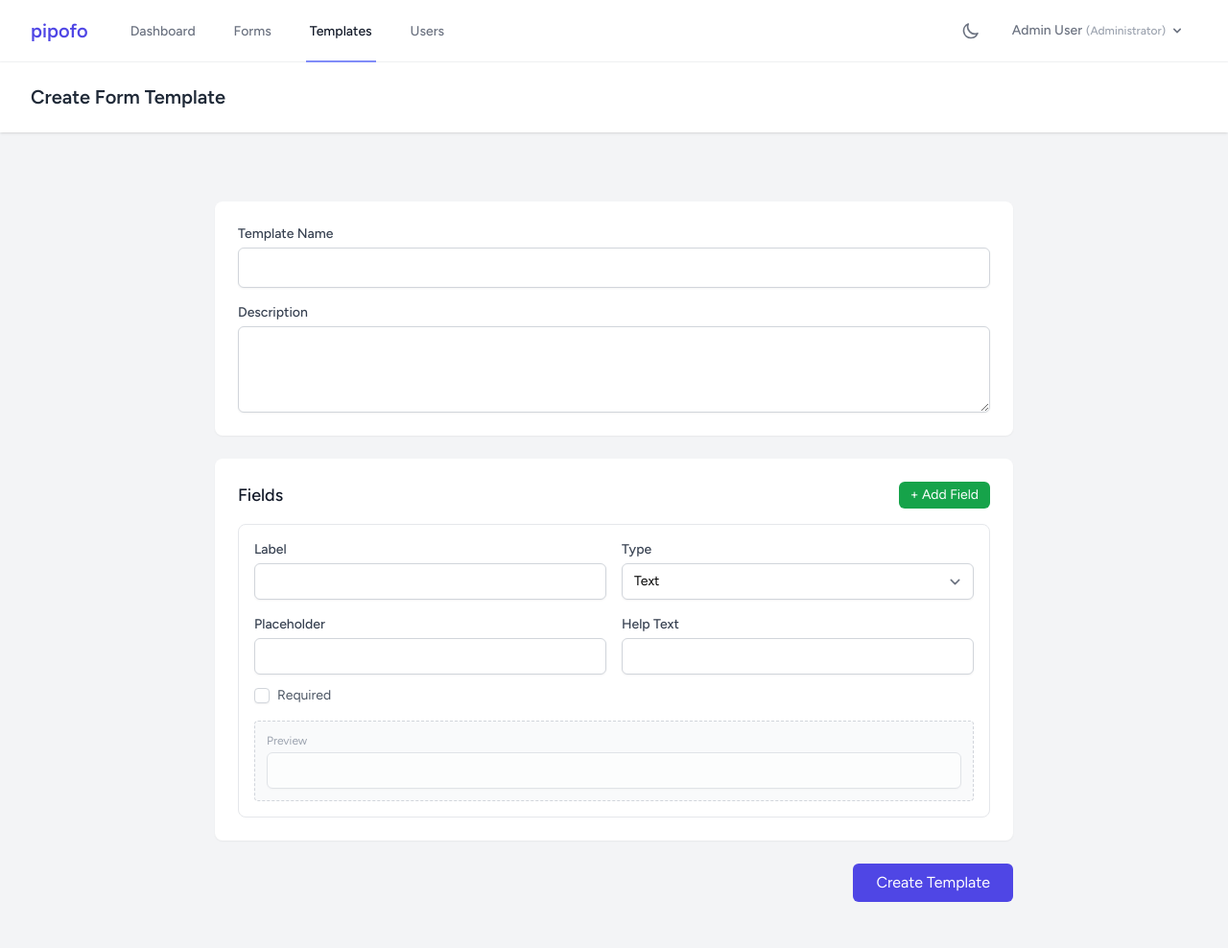
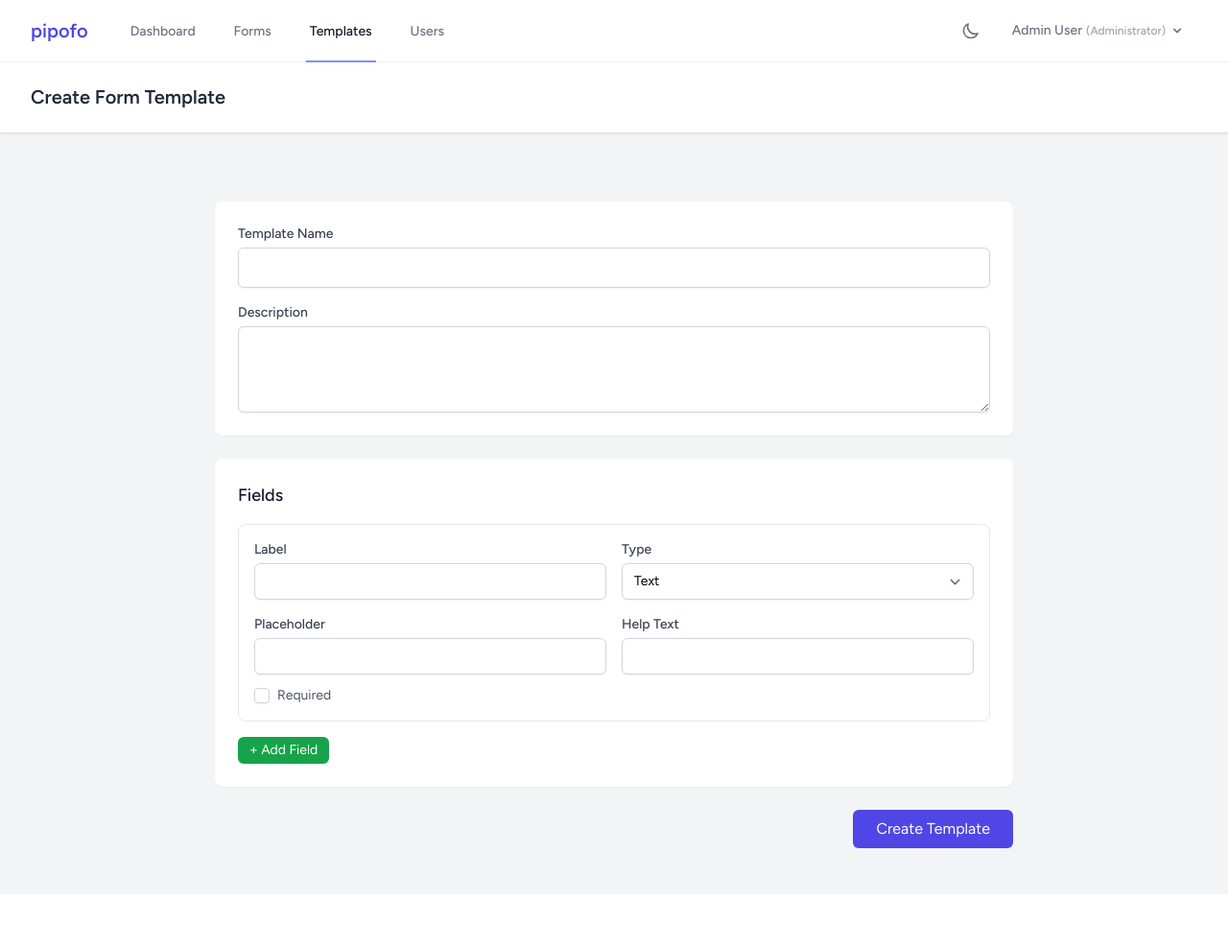
Before and after one commit to moritzgvt/pipofo, a Laravel app: page /form-templates/create in a window 1280 px wide. Shown: the whole page at 96% size. After the commit the page ends 884 px from the top, so only its background shows below. Run offline with Laravel 12, Linux system fonts and the light colour scheme; a user stored in the database is signed in; data comes from the database, SQL or seed files in the repository; style sheets or scripts are compiled from the project's sources; some libraries are stand-ins or nearby versions.

Commit message:
Add sortable fields, move Add Field button below fields, remove field preview
- Added up/down arrow buttons to reorder fields in both create and edit views
- Moved "Add Field" button from header to below the fields list
- Removed the field preview section from the create view
- Added moveUp/moveDown Alpine.js methods using splice for proper reactivity

Agent-Logs-Url: https://github.com/moritzgvt/pipofo/sessions/89113293-1a91-4f3d-ac79-95e9681dccd6

Co-authored-by: moritzgvt <39989672+moritzgvt@users.noreply.github.com>

```diff
--- a/resources/views/form-templates/create.blade.php
+++ b/resources/views/form-templates/create.blade.php
@@ -23,15 +23,16 @@
                 </div>
 
                 <div class="bg-white dark:bg-gray-800 shadow-sm sm:rounded-lg p-6">
-                    <div class="flex items-center justify-between mb-4">
-                        <h3 class="text-lg font-medium text-gray-900 dark:text-gray-100">Fields</h3>
-                        <button type="button" @click="addField()" class="px-3 py-1 bg-green-600 text-white text-sm rounded-md hover:bg-green-700 transition">+ Add Field</button>
-                    </div>
+                    <h3 class="text-lg font-medium text-gray-900 dark:text-gray-100 mb-4">Fields</h3>
 
                     <div class="space-y-4">
                         <template x-for="(field, index) in fields" :key="index">
                             <div class="border border-gray-200 dark:border-gray-700 rounded-lg p-4 relative">
-                                <button type="button" @click="removeField(index)" x-show="fields.length > 1" class="absolute top-2 right-2 text-red-500 hover:text-red-700" aria-label="Remove field">&times;</button>
+                                <div class="absolute top-2 right-2 flex items-center gap-1">
+                                    <button type="button" @click="moveUp(index)" x-show="index > 0" class="text-gray-400 hover:text-gray-600 dark:hover:text-gray-200 p-1" aria-label="Move field up">&uarr;</button>
+                                    <button type="button" @click="moveDown(index)" x-show="index < fields.length - 1" class="text-gray-400 hover:text-gray-600 dark:hover:text-gray-200 p-1" aria-label="Move field down">&darr;</button>
+                                    <button type="button" @click="removeField(index)" x-show="fields.length > 1" class="text-red-500 hover:text-red-700 p-1" aria-label="Remove field">&times;</button>
+                                </div>
 
                                 <div class="grid grid-cols-1 md:grid-cols-2 gap-4">
                                     <div>
@@ -72,38 +73,12 @@
                                     <label :for="'field_options_' + index" class="block text-sm font-medium text-gray-700 dark:text-gray-300">Options (comma-separated)</label>
                                     <input type="text" :name="'fields[' + index + '][options]'" :id="'field_options_' + index" x-model="field.options" placeholder="Option 1, Option 2, Option 3" class="mt-1 block w-full rounded-md border-gray-300 dark:border-gray-600 dark:bg-gray-700 dark:text-gray-200 shadow-sm focus:ring-indigo-500 focus:border-indigo-500 text-sm">
                                 </div>
-
-                                {{-- Preview --}}
-                                <div class="mt-4 p-3 bg-gray-50 dark:bg-gray-900/50 rounded border border-dashed border-gray-300 dark:border-gray-600">
-                                    <p class="text-xs text-gray-400 mb-1">Preview</p>
-                                    <template x-if="field.type === 'text' || field.type === 'number' || field.type === 'date'">
-                                        <input :type="field.type" disabled :placeholder="field.placeholder || field.label" class="block w-full rounded-md border-gray-300 dark:border-gray-600 dark:bg-gray-700 dark:text-gray-200 shadow-sm text-sm opacity-60">
-                                    </template>
-                                    <template x-if="field.type === 'textarea'">
-                                        <textarea disabled :placeholder="field.placeholder || field.label" rows="2" class="block w-full rounded-md border-gray-300 dark:border-gray-600 dark:bg-gray-700 dark:text-gray-200 shadow-sm text-sm opacity-60"></textarea>
-                                    </template>
-                                    <template x-if="field.type === 'checkbox'">
-                                        <label class="inline-flex items-center opacity-60">
-                                            <input type="checkbox" disabled class="rounded border-gray-300 text-indigo-600 shadow-sm">
-                                            <span class="ms-2 text-sm text-gray-600 dark:text-gray-400" x-text="field.label"></span>
-                                        </label>
-                                    </template>
-                                    <template x-if="field.type === 'select'">
-                                        <select disabled class="block w-full rounded-md border-gray-300 dark:border-gray-600 dark:bg-gray-700 dark:text-gray-200 shadow-sm text-sm opacity-60">
-                                            <option>-- Select --</option>
-                                        </select>
-                                    </template>
-                                    <template x-if="field.type === 'radio'">
-                                        <div class="flex gap-4 opacity-60">
-                                            <label class="inline-flex items-center">
-                                                <input type="radio" disabled class="border-gray-300 text-indigo-600 shadow-sm">
-                                                <span class="ms-2 text-sm text-gray-600 dark:text-gray-400">Option</span>
-                                            </label>
-                                        </div>
-                                    </template>
-                                </div>
                             </div>
                         </template>
+                    </div>
+
+                    <div class="mt-4">
+                        <button type="button" @click="addField()" class="px-3 py-1 bg-green-600 text-white text-sm rounded-md hover:bg-green-700 transition">+ Add Field</button>
                     </div>
                 </div>
 
@@ -125,6 +100,18 @@
                 },
                 removeField(index) {
                     this.fields.splice(index, 1);
+                },
+                moveUp(index) {
+                    if (index > 0) {
+                        const item = this.fields.splice(index, 1)[0];
+                        this.fields.splice(index - 1, 0, item);
+                    }
+                },
+                moveDown(index) {
+                    if (index < this.fields.length - 1) {
+                        const item = this.fields.splice(index, 1)[0];
+                        this.fields.splice(index + 1, 0, item);
+                    }
                 }
             }
         }
```
Also changed, not shown: resources/views/form-templates/edit.blade.php (+22 -5 lines).
